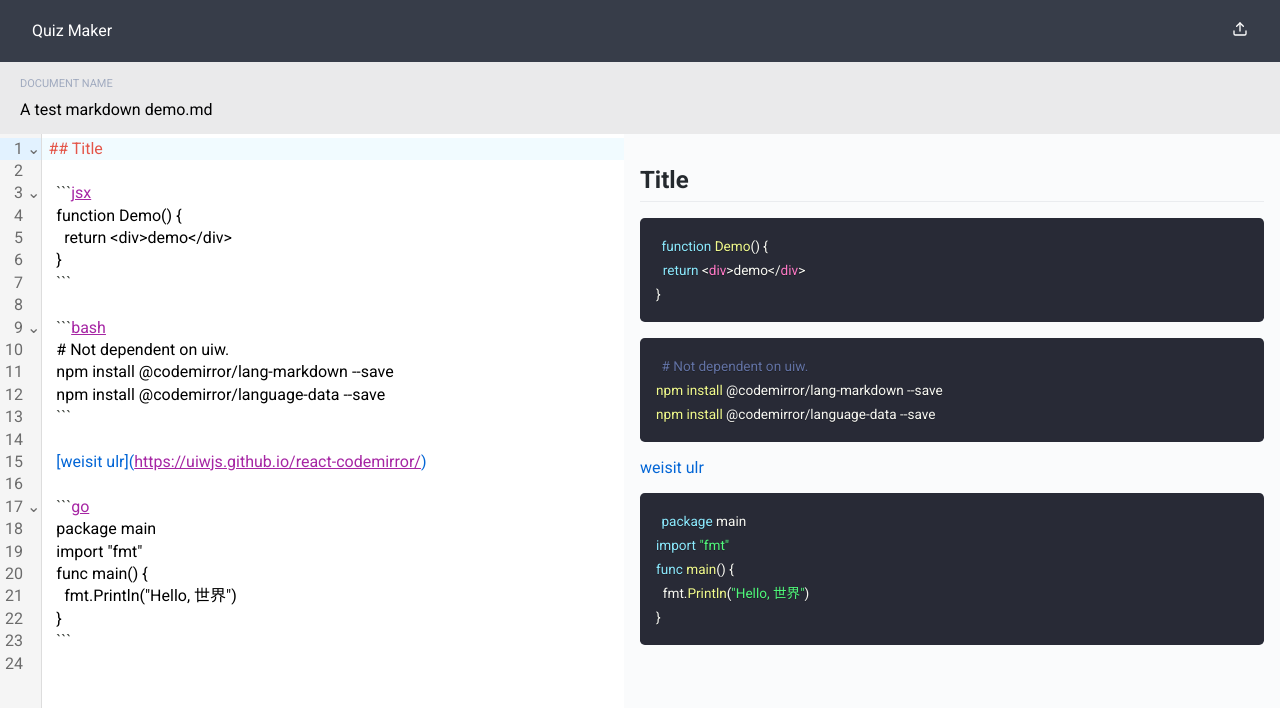
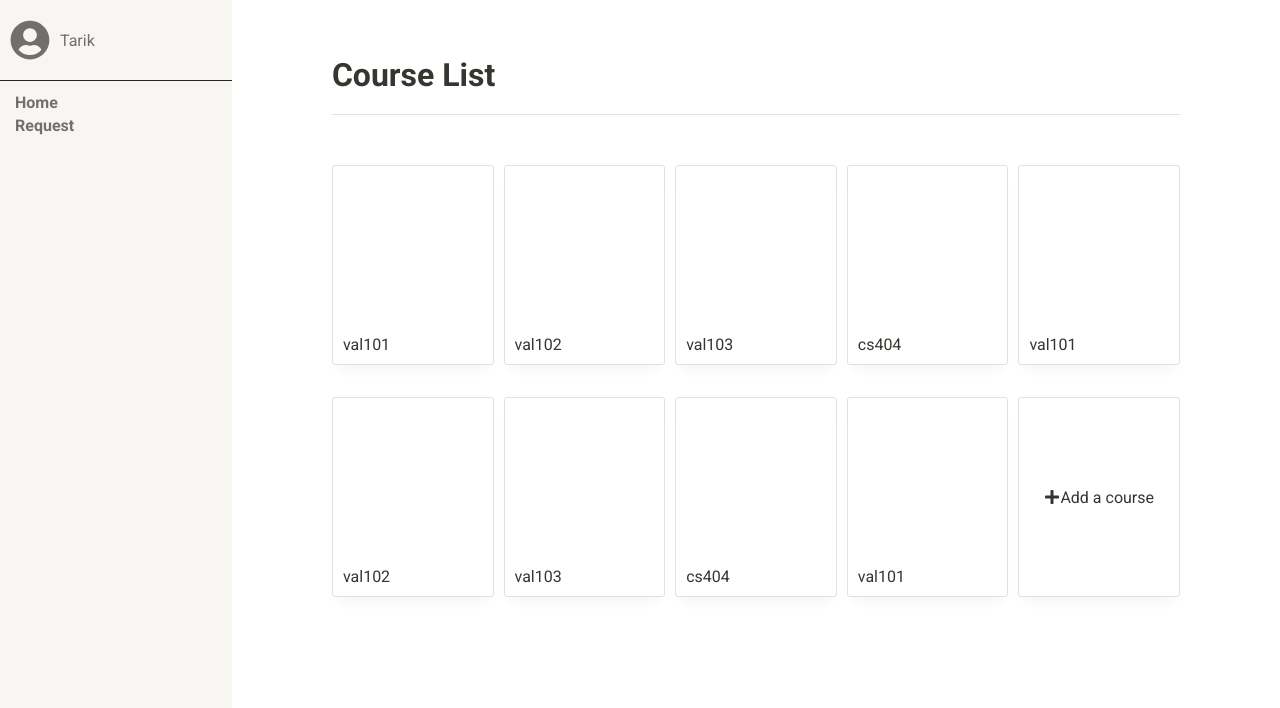
Before and after one commit to ciskii/Automated-check-the-programming-test, a React (Create React App) app in the folder frontend/: page / in a window 1280 px wide. Shown: the top 708 px of the page. Built offline with nearby package versions, Linux system fonts and the light colour scheme.

Commit message:
Dashboard and Quiz-list

```diff
--- a/frontend/package.json
+++ b/frontend/package.json
@@ -19,6 +19,7 @@
     "react-scripts": "5.0.1",
     "react-syntax-highlighter": "^15.5.0",
     "react-toastify": "^9.0.4",
+    "reactjs-popup": "^2.0.5",
     "rehype-highlight": "^5.0.2",
     "rehype-katex": "^6.0.2",
     "remark-gfm": "^3.0.1",
--- a/frontend/src/App.css
+++ b/frontend/src/App.css
@@ -11,6 +11,8 @@
   --color-editor-header: #e45649;
   --color-editor-link: #a626a4;
 
+  --color-dashboard-line: #e1e1e1;
+  --color-dashboard-font: rgb(55, 53, 47);
   --height-quiz: calc(100vh - (52px + 88px));
 }
 
--- a/frontend/src/App.js
+++ b/frontend/src/App.js
@@ -2,15 +2,20 @@ import React from "react";
 import Quiz from "./pages/quiz/Quiz";
 import "./app.css";
 import Navbar from "./components/Navbar";
-import Mirror from "./pages/quiz/Mirror";
+import { BrowserRouter as Router, Routes, Route } from "react-router-dom";
+import Dashboard from "./pages/dashboard/Dashboard";
 
 const App = () => {
   return (
-    <div className='app'>
-      <Navbar />
-      {/* <Mirror /> */}
-      <Quiz />
-    </div>
+    <Router>
+      <div className='app'>
+        {/* <Navbar /> */}
+        <Routes>
+          <Route path='/' element={<Dashboard />}></Route>
+          <Route path='/quiz' element={<Quiz />}></Route>
+        </Routes>
+      </div>
+    </Router>
   );
 };
 
--- a/frontend/src/components/Navbar.jsx
+++ b/frontend/src/components/Navbar.jsx
@@ -1,12 +1,15 @@
 import React from "react";
 import { FiUpload } from "react-icons/fi";
+import { Link, useNavigate } from "react-router-dom";
 import { AiFillHome } from "react-icons/ai";
 import "./navbar.css";
 
 const Navbar = () => {
   return (
     <div className='nav'>
-      <div className='nav-home'>Quiz Maker</div>
+      <Link to='/' className='nav-home'>
+        Quiz Maker
+      </Link>
       <div className='nav-menu'>
         <span className='nav-menu-upload'>
           <FiUpload />
--- a/frontend/src/components/navbar.css
+++ b/frontend/src/components/navbar.css
@@ -10,6 +10,7 @@
 
 .nav-home {
   cursor: pointer;
+  color: white;
 }
 
 .nav-menu-upload {
--- /dev/null
+++ b/frontend/src/pages/dashboard/Dashboard.jsx
@@ -0,0 +1,63 @@
+import React, { useState } from "react";
+import { FaUserCircle, FaPlus } from "react-icons/fa";
+import { Link } from "react-router-dom";
+import Popup from "reactjs-popup";
+
+import "./dashboard.css";
+import List from "./List";
+
+const Dashboard = () => {
+  const courses = [
+    "val101",
+    "val102",
+    "val103",
+    "cs404",
+    "val101",
+    "val102",
+    "val103",
+    "cs404",
+    "val101",
+  ];
+
+  const [course, setCourse] = useState(courses);
+  const [isPopUp, setIsPopUp] = useState(false);
+
+  const addCourse = () => {
+    setCourse([...course, "New101"]);
+  };
+
+  const courseList = course.map((item, index) => (
+    // <div className='course' onClick={setIsPopUp(true)} key={key}>
+    <div className='course' onClick={() => setIsPopUp(true)} key={index}>
+      {item}
+    </div>
+  ));
+
+  return (
+    <div className='dashboard'>
+      <List isPopUp={isPopUp} onClose={() => setIsPopUp(false)} />
+      <div className='dashboard-sidebar'>
+        <div className='dashboard-sidebar-profile'>
+          <FaUserCircle className='dashboard-sidebar-profile-icon' />
+          <span className='dashboard-sidebar-profile-name'>Tarik</span>
+        </div>
+        <div className='dashboard-sidebar-menu'>
+          <h4 className='dashboard-sidebar-menu-card'>Home</h4>
+          <h4 className='dashboard-sidebar-menu-card'>Request</h4>
+        </div>
+      </div>
+      <div className='dashboard-container'>
+        <h1 className='dashboard-container-header'>Course List</h1>
+        <div className='dashboard-container-course'>
+          {courseList}
+          <div className='course course-create' onClick={addCourse}>
+            <FaPlus className='' />
+            Add a course
+          </div>
+        </div>
+      </div>
+    </div>
+  );
+};
+
+export default Dashboard;
--- /dev/null
+++ b/frontend/src/pages/dashboard/List.jsx
@@ -0,0 +1,52 @@
+import React, { useState } from "react";
+import { FaPlus } from "react-icons/fa";
+import "./list.css";
+import { Link } from "react-router-dom";
+
+const List = (props) => {
+  const courses = ["mid1", "mid2", "semi", "final"];
+
+  const [course, setCourse] = useState(courses);
+  // const [title, setTitle] = useState()
+
+  const addCourse = () => {
+    setCourse([...course, "New101"]);
+  };
+
+  const courseList = course.map((item, index) => (
+    // <div className='course' onClick={setIsPopUp(true)} key={key}>
+    <div className='quiz-list' key={index}>
+      {item}
+    </div>
+  ));
+
+  if (!props.isPopUp) {
+    return null;
+  }
+  return (
+    <div className='list'>
+      <div className='list-overlay' onClick={props.onClose} />
+      <div className='list-container'>
+        {/* <input
+          type='text'
+          value={this.state.value}
+          onChange={this.handleChange}
+        /> */}
+        <h1 className='list-container-header'>Quiz List</h1>
+        <div className='list-container-quiz'>
+          {courseList}
+          <Link
+            to='/quiz'
+            className='quiz-list quiz-create'
+            onClick={addCourse}
+          >
+            <FaPlus className='' />
+            Add a quiz
+          </Link>
+        </div>
+      </div>
+    </div>
+  );
+};
+
+export default List;
--- /dev/null
+++ b/frontend/src/pages/dashboard/dashboard.css
@@ -0,0 +1,89 @@
+.dashboard {
+  display: flex;
+  height: 100%;
+  width: 100%;
+  color: var(--color-dashboard-font);
+}
+
+.dashboard-sidebar {
+  background-color: rgb(247, 246, 243);
+  width: 350px;
+  color: rgba(25, 23, 17, 0.6);
+}
+
+.dashboard-sidebar-profile {
+  display: flex;
+  align-items: center;
+  padding-bottom: 20px;
+  padding-top: 20px;
+  border-bottom: 1px solid rgb(36, 36, 36);
+  cursor: pointer;
+}
+
+.dashboard-sidebar-menu {
+  display: flex;
+  flex-direction: column;
+  margin: 10px 5px 0px;
+}
+
+.dashboard-sidebar-menu-card {
+  padding: 2px 10px;
+  cursor: pointer;
+}
+
+.dashboard-sidebar-menu-card:hover {
+  background-color: pink;
+}
+
+.dashboard-sidebar-profile-icon {
+  margin-left: 10px;
+  margin-right: 10px;
+  font-size: 2.5rem;
+}
+
+.dashboard-container {
+  display: flex;
+  flex-direction: column;
+
+  margin: 36px 100px 0px;
+  width: 100%;
+}
+
+.dashboard-container-header {
+  padding: 20px 0px;
+  margin-bottom: 50px;
+  border-bottom: 1px solid var(--color-dashboard-line);
+}
+
+.dashboard-container-course {
+  display: grid;
+  grid-template-columns: 1fr 1fr 1fr 1fr 1fr;
+
+  width: 100%;
+  column-gap: 10px;
+  row-gap: 2rem;
+}
+
+.course {
+  display: flex;
+  align-items: flex-end;
+
+  padding: 10px;
+  border-radius: 3px;
+  box-shadow: 0px 10px 13px -7px rgb(242, 242, 242),
+    0px 50px 0px -30px rgba(0, 0, 0, 0);
+  border: 1px solid var(--color-dashboard-line);
+
+  height: 200px;
+  cursor: pointer;
+}
+
+.course:hover {
+  background-color: #f9f9f8;
+}
+
+.course-create {
+  justify-content: center;
+  align-items: center;
+  color: var(--color-dashboard-font);
+}
--- /dev/null
+++ b/frontend/src/pages/dashboard/list.css
@@ -0,0 +1,73 @@
+.list-container {
+  padding: 36px 100px 20px;
+  /* width: 100%; */
+
+  position: fixed;
+  width: 1100px;
+  height: 860px;
+  top: 50%;
+  left: 50%;
+  transform: translate(-50%, -50%);
+  border: 1px solid black;
+  background: white;
+  z-index: 1001;
+
+  overflow: auto;
+}
+
+.list-overlay {
+  position: fixed;
+  top: 0;
+  left: 0;
+  right: 0;
+  bottom: 0;
+  background-color: rgba(0, 0, 0, 0.5);
+  z-index: 1000;
+}
+
+/* .dashboard-container {
+  display: flex;
+  flex-direction: column;
+
+  margin: 36px 100px 0px;
+  width: 100%;
+} */
+
+.list-container-header {
+  padding: 20px 0px;
+  margin-bottom: 50px;
+  border-bottom: 1px solid var(--color-dashboard-line);
+}
+
+.list-container-quiz {
+  display: grid;
+  grid-template-columns: 1fr 1fr 1fr;
+
+  width: 100%;
+  column-gap: 10px;
+  row-gap: 2rem;
+}
+
+.quiz-list {
+  display: flex;
+  align-items: flex-end;
+
+  padding: 10px;
+  border-radius: 3px;
+  box-shadow: 0px 10px 13px -7px rgb(242, 242, 242),
+    0px 50px 0px -30px rgba(0, 0, 0, 0);
+  border: 1px solid var(--color-dashboard-line);
+
+  height: 200px;
+  cursor: pointer;
+}
+
+.quiz-list:hover {
+  background-color: #f9f9f8;
+}
+
+.quiz-create {
+  justify-content: center;
+  align-items: center;
+  color: var(--color-dashboard-font);
+}
--- a/frontend/src/pages/quiz/Quiz.jsx
+++ b/frontend/src/pages/quiz/Quiz.jsx
@@ -14,6 +14,7 @@ import { markdown, markdownLanguage } from "@codemirror/lang-markdown";
 import "./quiz-editor.css";
 import "./quiz-show.css";
 import "./quiz.css";
+import Navbar from "../../components/Navbar";
 
 const Quiz = () => {
   const code = `## Title
@@ -44,6 +45,8 @@ const Quiz = () => {
   const [codeCur, setCodeCur] = useState(code);
 
   return (
+    <>
+      <Navbar />
       <div className='quiz'>
         <div className='quiz-title'>
           <div className='quiz--title-placeholder'>
@@ -94,6 +97,7 @@ const Quiz = () => {
           />
         </div>
       </div>
+    </>
   );
 };
 
```
Also changed, not shown: 1 other file (tests, documents, lock files or other folders). Lines whose indentation alone changed are shown as unchanged.
